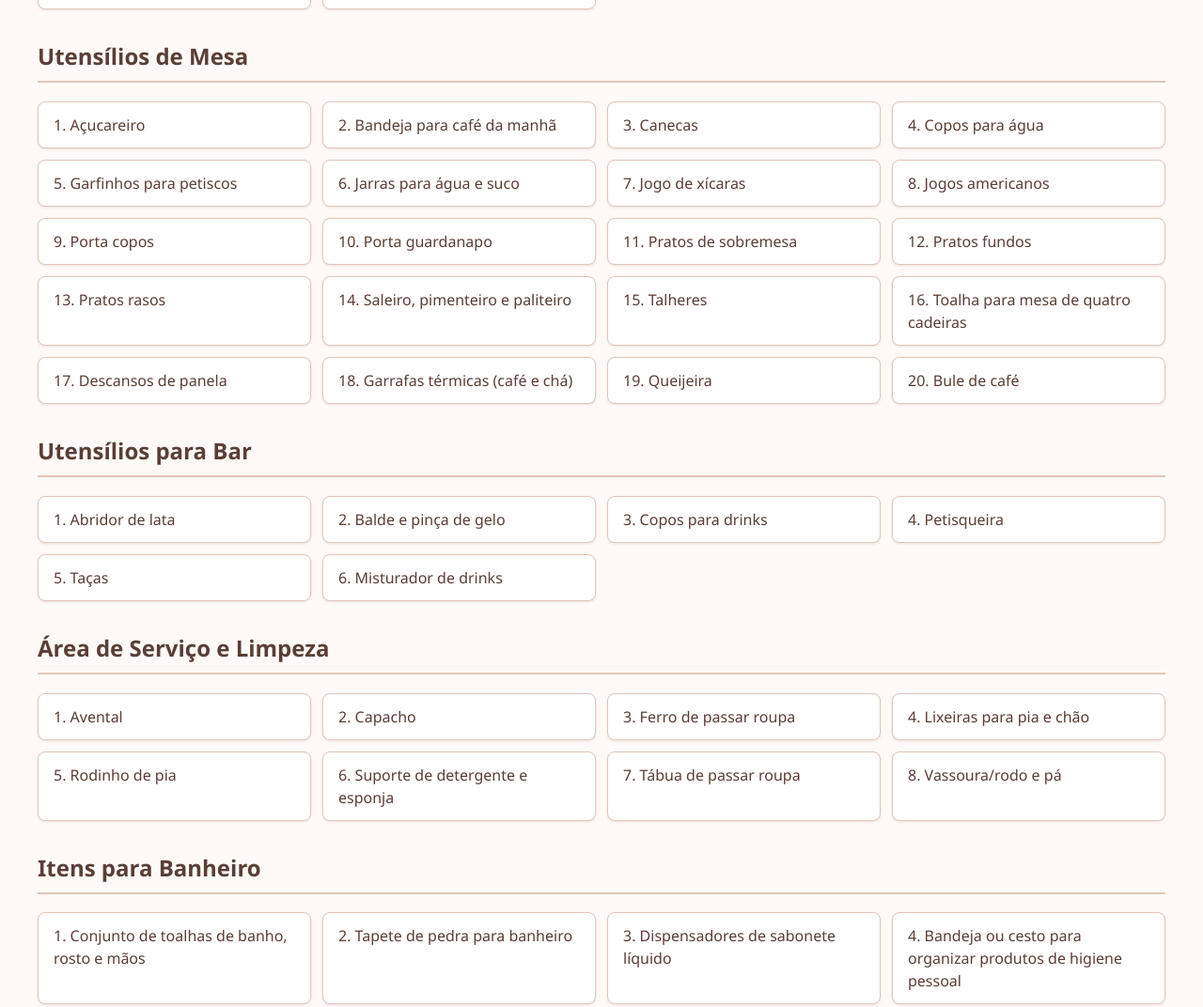
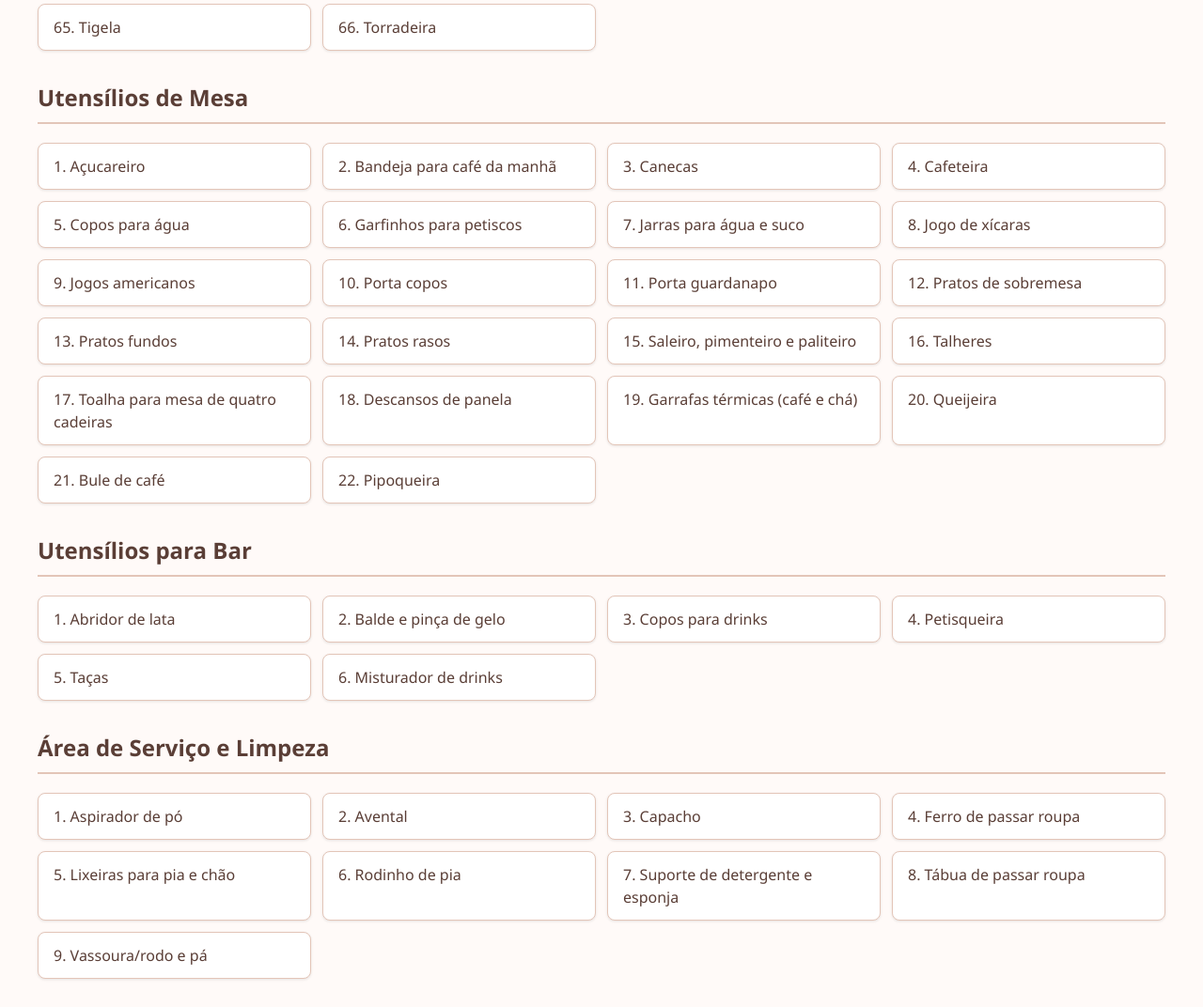
Before and after one commit to MatheusCastro13/cha-de-panela, a plain HTML site: page public/listadepresentes.html in a window 1280 px wide. Shown: the part 1705-2777 px from the top of the page at 94% size. Drawn offline with Linux system fonts and the light colour scheme.

Commit message:
atualizando itens

```diff
--- a/public/listadepresentes.html
+++ b/public/listadepresentes.html
@@ -115,7 +115,8 @@ li a {
 	<a href="index.html" class="back-btn">← Voltar</a>
 	<header>
 		<h1>Lista de Presentes</h1>
-		<p>Ficaremos muito felizes com qualquer presente 💝</p>
+		<p>Sua presença é o melhor presente! 💝</p>
+		<p>Clique no item para nos avisar!</p>
 	</header>
 
 	<section id="gift-list"></section>
@@ -195,6 +196,7 @@ li a {
     	          "Açucareiro",
     	          "Bandeja para café da manhã",
     	          "Canecas",
+    	          "Cafeteira",
     	          "Copos para água",
     	          "Garfinhos para petiscos",
     	          "Jarras para água e suco",
@@ -211,7 +213,8 @@ li a {
     	          "Descansos de panela",
     	          "Garrafas térmicas (café e chá)",
     	          "Queijeira",
-    	          "Bule de café"
+    	          "Bule de café",
+    	          "Pipoqueira"
     	        ],
     	        "Utensílios para Bar": [
     	          "Abridor de lata",
@@ -222,6 +225,7 @@ li a {
     	          "Misturador de drinks"
     	        ],
     	        "Área de Serviço e Limpeza": [
+    	       	  "Aspirador de pó",
     	          "Avental",
     	          "Capacho",
     	          "Ferro de passar roupa",
@@ -250,7 +254,8 @@ li a {
     	          "Almofadas decorativas",
     	          "Abajures ou luminárias",
     	          "Cortinas com blackout ou persianas",
-    	          "Kit de roupa de cama (king size) coordenada (capa de edredom, lençóis, fronhas) em um design elegante"
+    	          "Kit de roupa de cama (king size) coordenada (capa de edredom, lençóis, fronhas) em um design elegante",
+    	          "Ventilador"
     	        ]
     	      };
 
```
